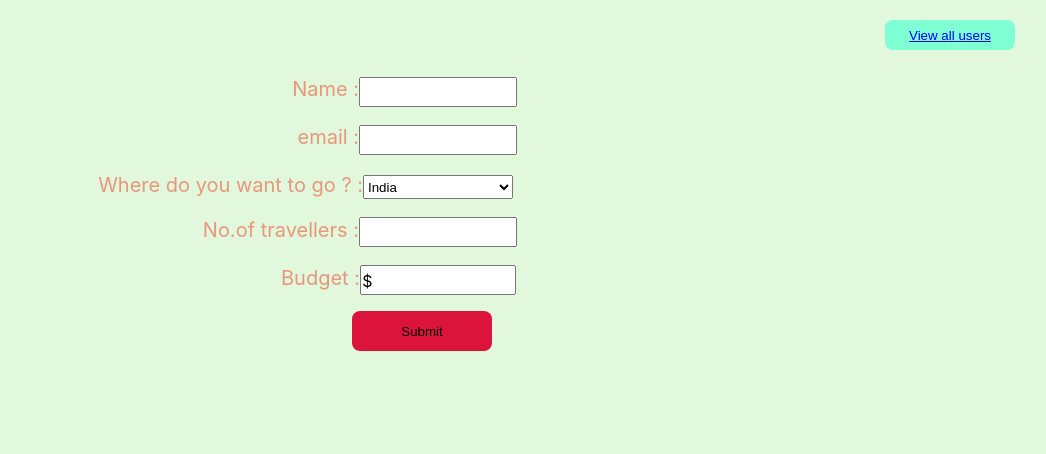
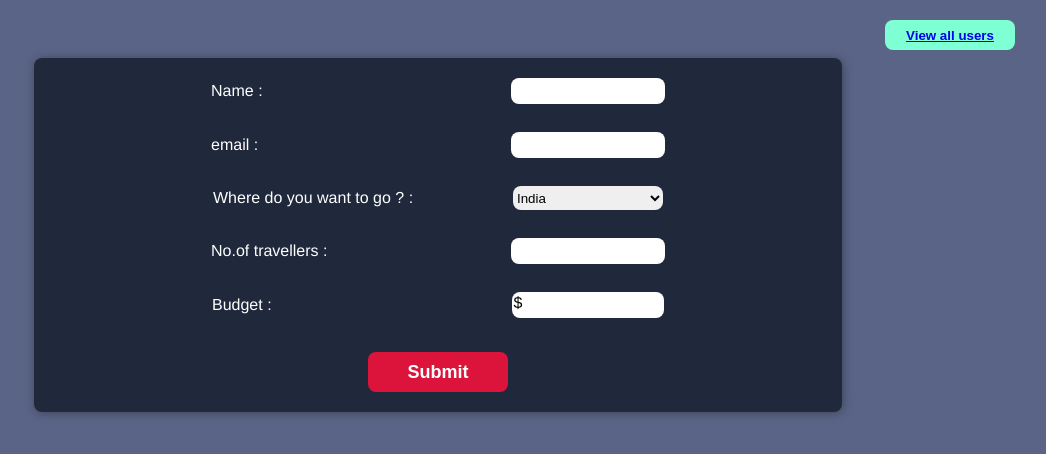
Before and after one commit to soorajtk3/Travelopia-test, a React (Create React App) app in the folder frontend/: page / in a window 1280 px wide. Shown: the top 454 px of the page, without its empty margins (202-1248 px from the left). Built offline with nearby package versions, Linux system fonts and the light colour scheme; no server answers.

Commit message:
Adds styles to the css

```diff
--- a/frontend/src/App.css
+++ b/frontend/src/App.css
@@ -1,5 +1,10 @@
+* {
+  top: 0;
+  margin: 0;
+}
 .App {
   text-align: center;
+  top: 0;
 }
 
 .App-logo {
@@ -36,53 +41,78 @@
     transform: rotate(360deg);
   }
 }
-.inputfield{
+.inputfield {
   width: 150px;
   height: 24px;
   margin-bottom: 18px;
-
+  border-radius: 8px;
+  border: none;
 }
-.button{
+.button {
   width: 140px;
   height: 40px;
   border-radius: 8px;
   background-color: crimson;
   border: none;
   cursor: pointer;
-  margin-left: 5%;
-  margin-top: 20px;
-  position: fixed;
+  margin-top: 40px;
+  color: #fff;
+  font-weight: 600;
+  font-size: 18px;
 }
-.label{
-  color: darksalmon;
-  font-size: 20px;
+.label {
+  color: #fff;
+  font-size: 16px;
 }
-table, th, td {
+table,
+th,
+td {
   border: 1px solid;
 }
 label {
   display: inline-block;
   width: 300px;
-  text-align: right;
+  text-align: start;
 }
-.listButton{
-  background:aquamarine;
+.listButton {
+  background: aquamarine;
   border: none;
   border-radius: 8px;
   width: 130px;
   height: 30px;
   margin-left: 80%;
   margin-top: 20px;
-
-}.formStyle{
-  margin-right:300px;
-}.prefix{
+  font-weight: 600;
+}
+.prefix {
   margin-top: -42px;
-  margin-left: 159px;
+  margin-left: 160px;
 }
-.placeholder{
+.placeholder {
   padding-left: 13px;
   width: 137px;
   height: 24px;
   margin-bottom: 18px;
 }
+.validation {
+  color: red;
+  position: relative;
+  margin-left: 30%;
+  margin-bottom: 10px;
+}
+.budgetVal {
+  color: red;
+  position: relative;
+  margin-left: 30%;
+}
+
+.formStyle {
+  box-shadow: 1px 1px 10px 0px #3b4455;
+  border-radius: 8px;
+  padding: 20px;
+  width: 60%;
+  margin: 0 auto;
+  background: #20293c;
+}.tableBody{
+  font: #282c34;
+}
--- a/frontend/src/App.js
+++ b/frontend/src/App.js
@@ -7,7 +7,7 @@ import { Routes, Route } from "react-router-dom";
 function App() {
   return (
     <div
-      style={{ backgroundColor: "#E1F8DC", height: "100vh" }}
+      style={{ backgroundColor: "#5a6487", height: "100vh" }}
       className="App"
     >
       <Routes>
--- a/frontend/src/index.css
+++ b/frontend/src/index.css
@@ -1,13 +1,8 @@
 body {
   margin: 0;
-  font-family: -apple-system, BlinkMacSystemFont, 'Segoe UI', 'Roboto', 'Oxygen',
-    'Ubuntu', 'Cantarell', 'Fira Sans', 'Droid Sans', 'Helvetica Neue',
+  font-family: 'Ubuntu','Helvetica Neue','Roboto',-apple-system, BlinkMacSystemFont, 'Segoe UI',  'Oxygen',
+    'Ubuntu', 'Cantarell', 'Fira Sans', 'Droid Sans',
     sans-serif;
   -webkit-font-smoothing: antialiased;
   -moz-osx-font-smoothing: grayscale;
 }
-
-code {
-  font-family: source-code-pro, Menlo, Monaco, Consolas, 'Courier New',
-    monospace;
-}
```
